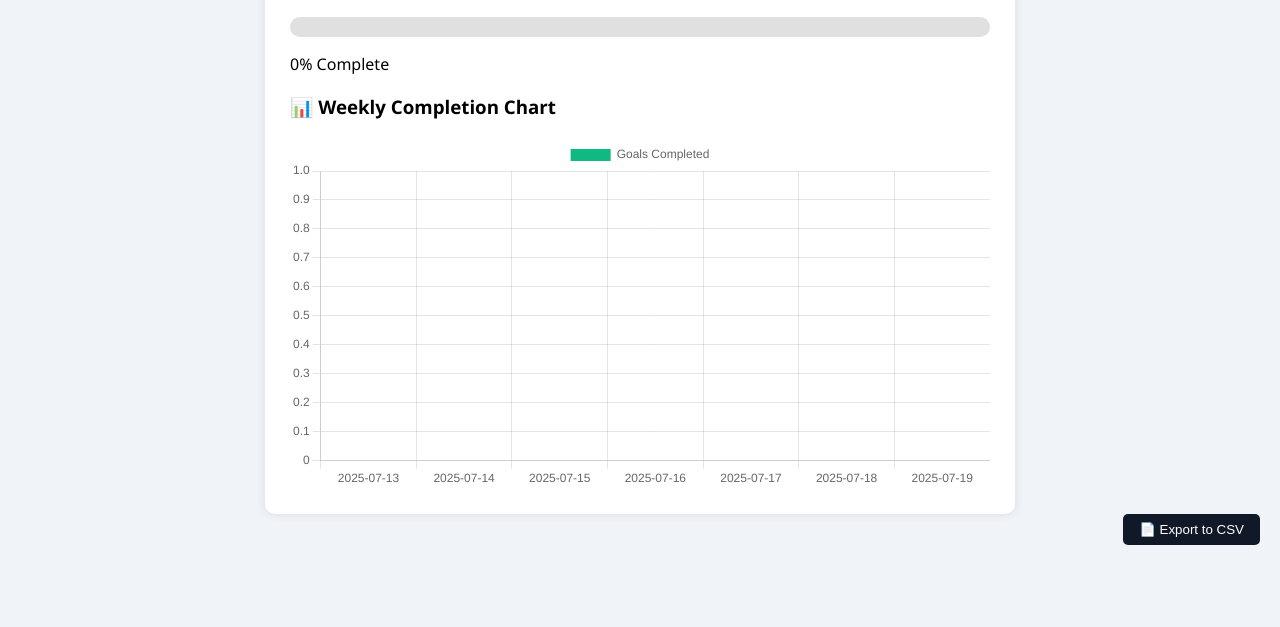
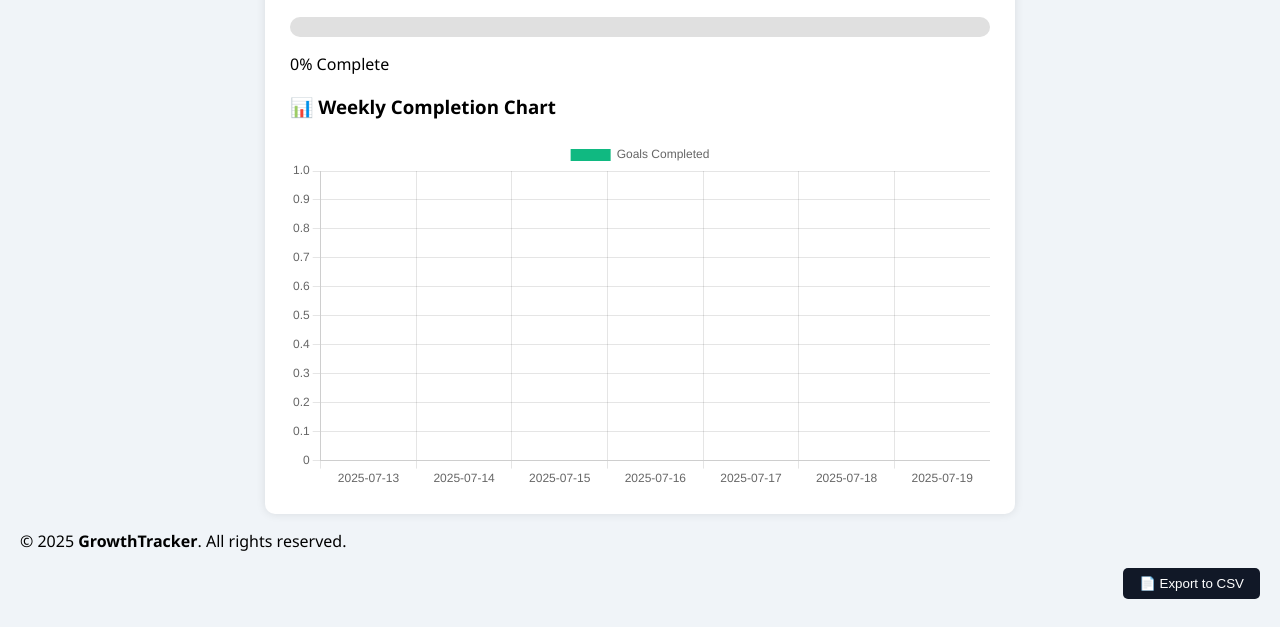
Before and after one commit to ShaikhSahaab/growth-tracker, a plain HTML site: page index.html in a window 1280 px wide. Shown: the part 173-800 px from the top of the page. Drawn offline with nearby package versions, Linux system fonts and the light colour scheme.

Commit message:
index.html

```diff
--- a/index.html
+++ b/index.html
@@ -44,6 +44,11 @@
     <canvas id="goalChart" width="400" height="200"></canvas>
   </div>
 
+  <!-- Footer -->
+  <footer>
+    <p>&copy; 2025 <strong>GrowthTracker</strong>. All rights reserved.</p>
+  </footer>
+
   <script src="script.js"></script>
   <script>
   if ('serviceWorker' in navigator) {
```
